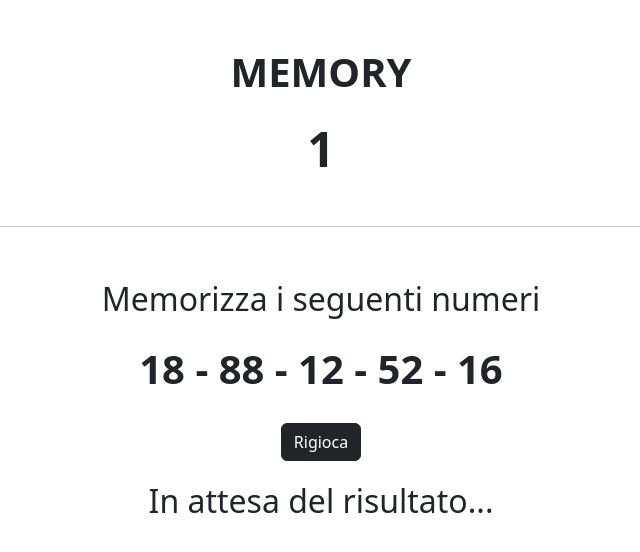
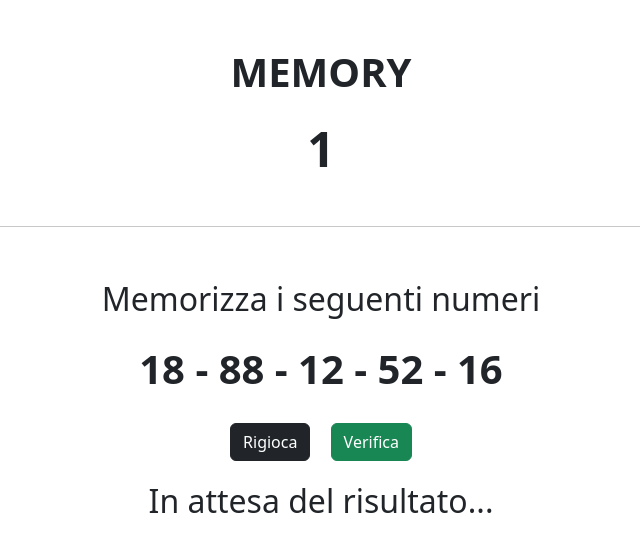
Before and after one commit to PlacidoBonfiglio/js-simon, a plain HTML site: page index.html in a window 1280 px wide. Both pictures are taken after a click on the button "Gioca". Shown: the whole page, without its empty margins (319-959 px from the left). Drawn offline with nearby package versions, Linux system fonts and the light colour scheme.

Commit message:
adding verify button

```diff
--- a/index.html
+++ b/index.html
@@ -32,7 +32,8 @@
                 <input type="number">
                 <input type="number">
             </div>
-            <button type="button" class="btn btn-dark mt-4">Gioca</button>
+            <button type="button" class="btn btn-dark mt-4 me-3" id="play-btn">Gioca</button>
+            <button type="button" class="btn btn-success mt-4" id="verify-btn">Verifica</button>
             <p id="message" class="mt-3">In attesa del risultato...</p>
         </div>
     </div>
--- a/script.js
+++ b/script.js
@@ -37,13 +37,17 @@ const timerElement = document.getElementById('timer');
 const numbersElement = document.getElementById('mem-numbers');
 const inputSection = document.getElementById('div-input');
 const input = document.querySelector('input');
-const playButton = document.querySelector('button');
+const playButton = document.getElementById('play-btn');
+const verifyButton = document.getElementById('verify-btn');
 const messageElement = document.getElementById('message');
 
 let seconds = 3;
 timerElement.innerText = seconds;
 
-let memoryNumbers;
+const userInput = input.value;
+const verifyArray = [];
+
+
 
 // Creo evento al click
 playButton.addEventListener('click', () => {
@@ -65,17 +69,25 @@ playButton.addEventListener('click', () => {
     numbersElement.classList.remove('d-none');
 
     // Gli input diventano invisibili ad ogni click
-    inputSection.className = 'd-none';
+    inputSection.classList.add('d-none');
 
     // Creo 5 numeri casuali e diversi, con un valore massimo di 100
     const memoryNumbers = createRandomNumbers(100, 5);
+
+    // Aggiungo uno spazio tra un numero e l'altro
     numbersElement.innerText = memoryNumbers.join(' - ');
-
-
 
     // I nemri scompaiono alla fine del countdown
     setTimeout(addClass, 3000);
 
     // gli input compaiono alla fine del countdown
     setTimeout(removeClass, 3000);
+
+
+
 })
+
+verifyButton.addEventListener('click', () => {
+    verifyArray.push(userInput);
+    console.log(verifyArray);
+})
```
